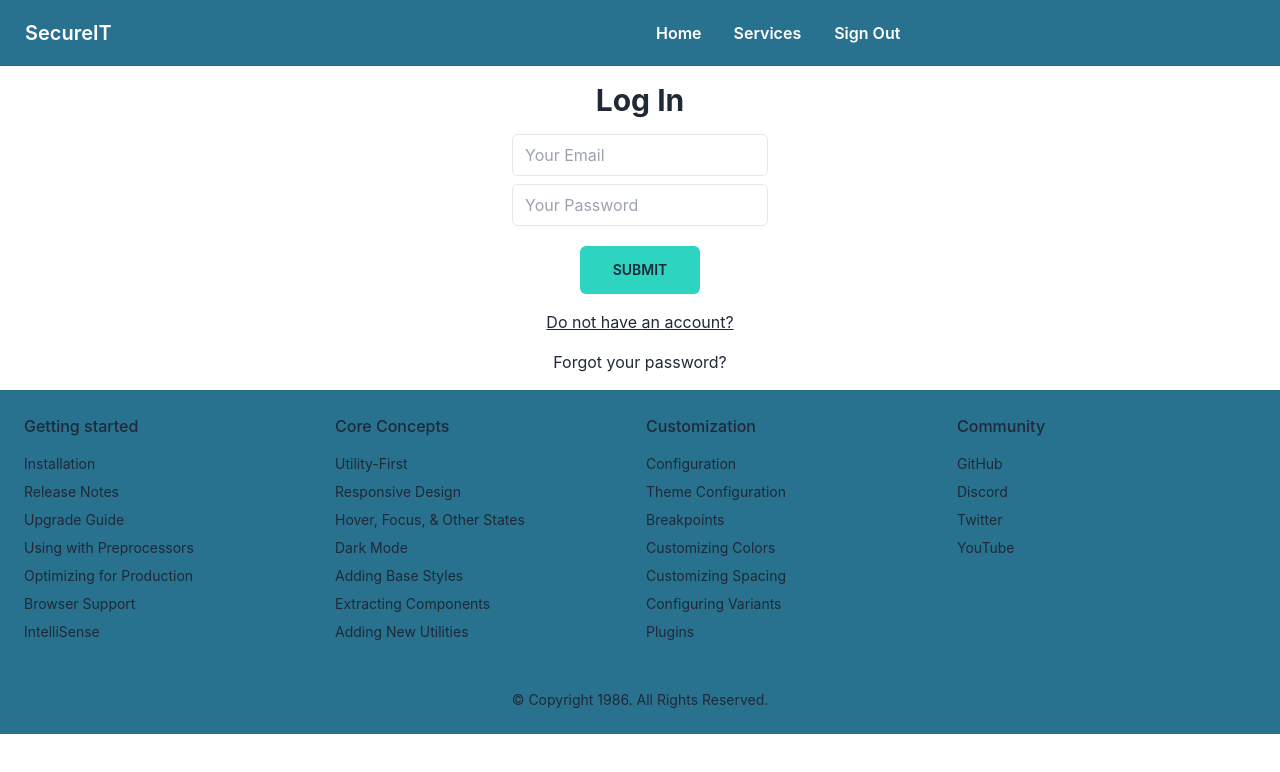
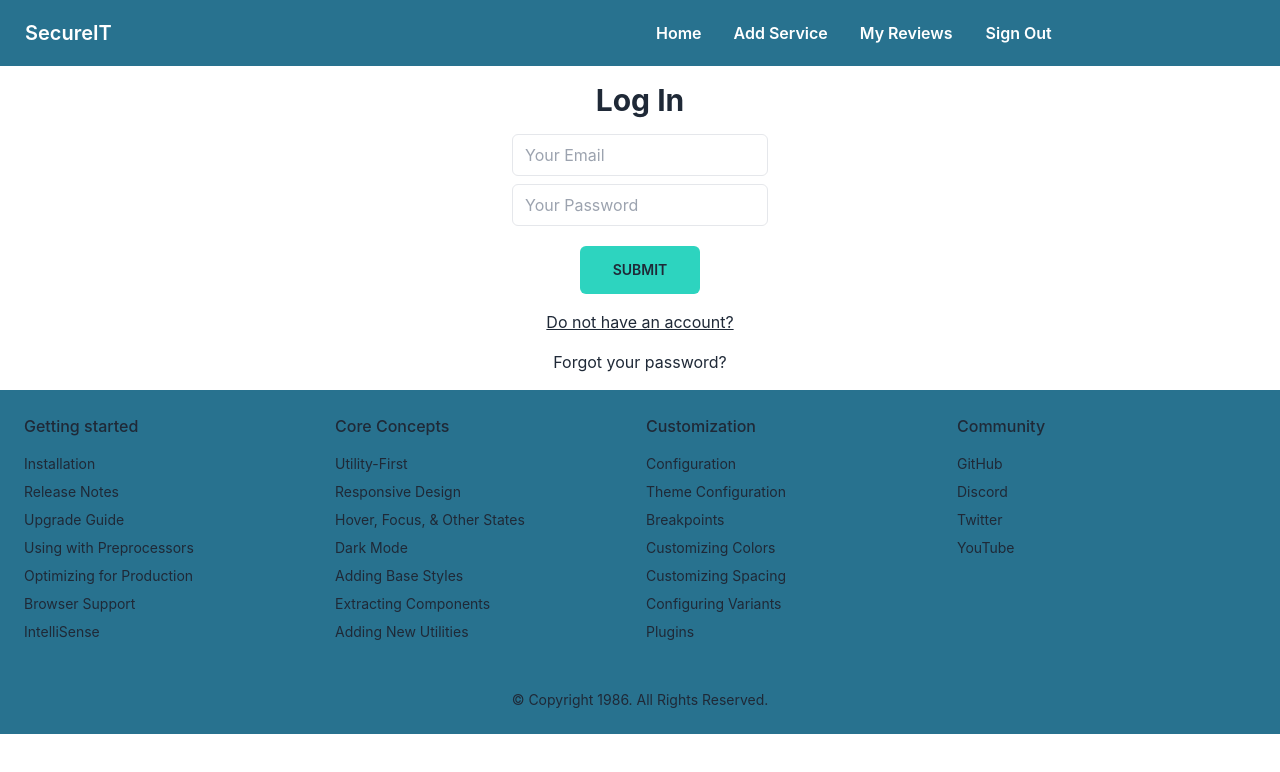
Before and after one commit to riadleon/secureIT---a-cyber-security-service, a React (Create React App) app: page /login in a window 1280 px wide. Shown: the top 772 px of the page. Built offline with nearby package versions, Linux system fonts and the light colour scheme; no server answers; sample sign-in values are in the browser's storage.

Commit message:
add service and myreviews component added

```diff
--- /dev/null
+++ b/src/Pages/AddService/AddService.js
@@ -0,0 +1,11 @@
+import React from 'react';
+
+const AddService = () => {
+    return (
+        <div>
+            <h2>Add A Service</h2>
+        </div>
+    );
+};
+
+export default AddService;
--- /dev/null
+++ b/src/Pages/MyReviews/MyReviews.js
@@ -0,0 +1,11 @@
+import React from 'react';
+
+const MyReviews = () => {
+    return (
+        <div>
+            <h2>My Given Reviews</h2>
+        </div>
+    );
+};
+
+export default MyReviews;
--- a/src/Pages/Shared/Header/Header.js
+++ b/src/Pages/Shared/Header/Header.js
@@ -15,7 +15,8 @@ const Header = () => {
         {
             user?.email ?
                 <>
-                    <li className='font-semibold'><Link to='/services'>Services</Link></li>
+                    <li className='font-semibold'><Link to='/addService'>Add Service</Link></li>
+                    <li className='font-semibold'><Link to='/myReviews'>My Reviews</Link></li>
                     <li className='font-semibold'>
                         <button onClick={handleLogOut} className='btn-ghost'>Sign Out</button>
                     </li>
```
Also changed, not shown: src/Router/Routes/Routes.js (+10 -0 lines).
